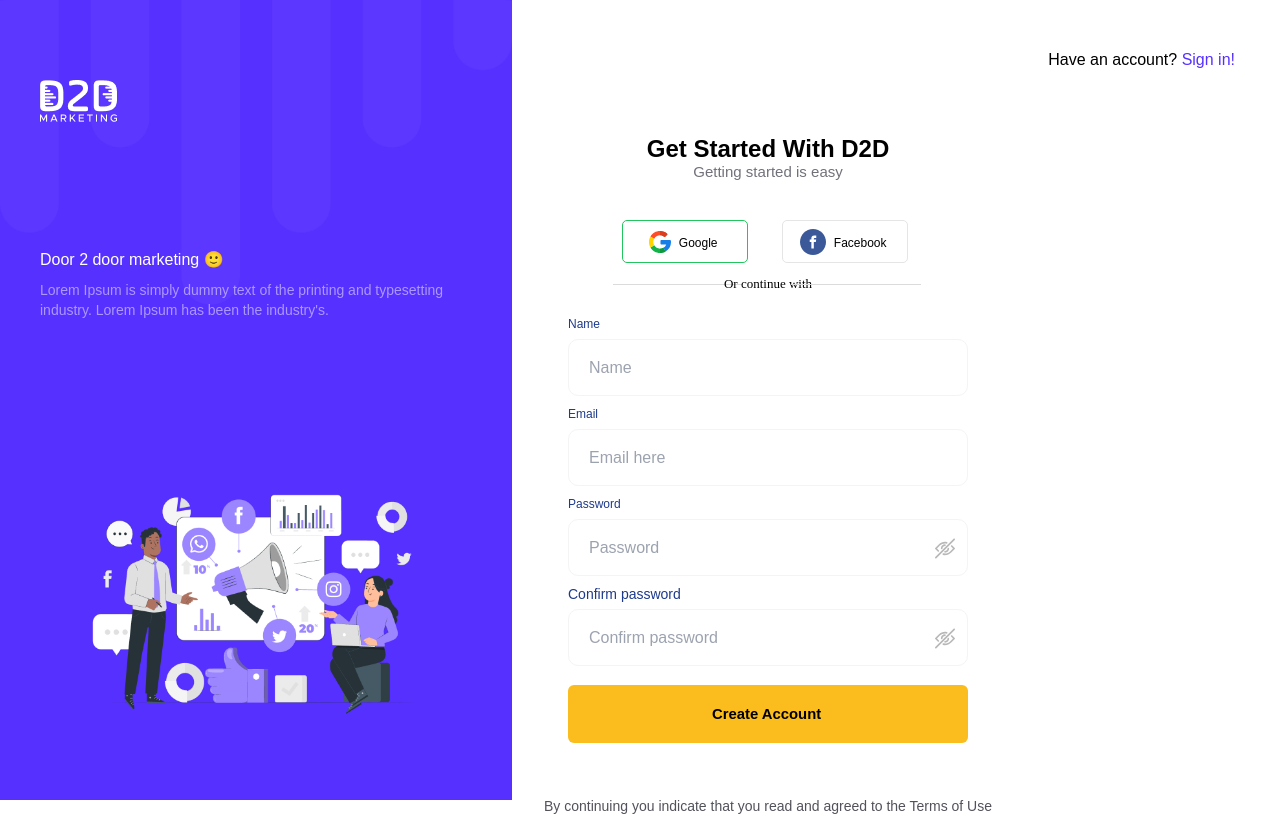
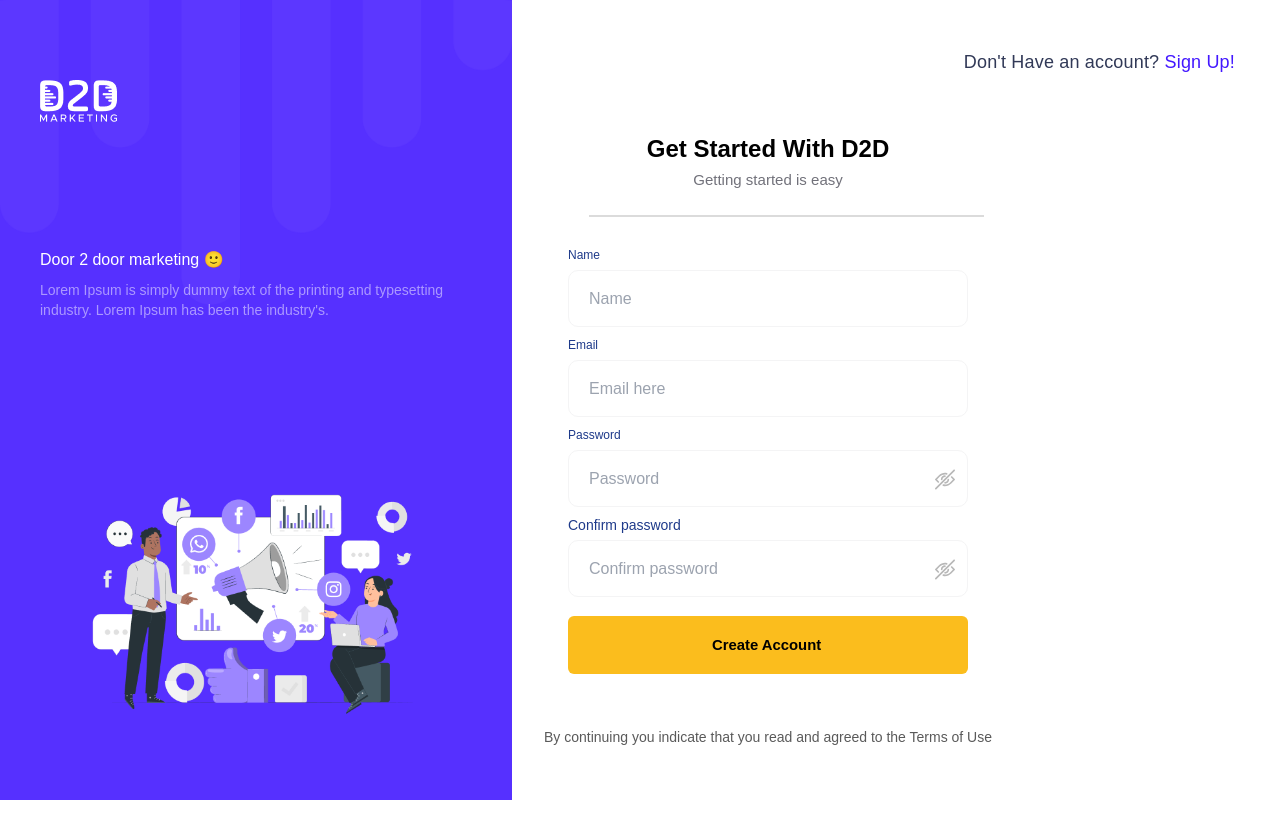
Before and after one commit to tajnur007/d2d-marketing-frontend, a Next.js app: page /auth/signup in a window 1280 px wide. Built offline with nearby package versions, Linux system fonts and the light colour scheme; a web font is replaced by a local one.

Commit message:
Remove unused code and remove vectorline

```diff
--- a/app/auth/forget-password/email-sent/page.tsx
+++ /dev/null
@@ -1,16 +0,0 @@
-import marketingForgetPassword from '@/assets/images/Marketing-forget-password.png';
-import EmailSent from '@/components/auth/email-sent';
-import AuthLayout from '@/components/layouts/auth-layout';
-import NoAccount from '@/components/auth/common/no-account';
-import { AUTH_LEFT_TEXT } from '@/utils/constants/common-constants';
-
-const EmailSentPage = () => {
-  return (
-    <AuthLayout text={AUTH_LEFT_TEXT} image={marketingForgetPassword}>
-      <NoAccount signupPage={false} />
-      <EmailSent />
-    </AuthLayout>
-  );
-};
-
-export default EmailSentPage;
--- a/app/auth/forget-password/page.tsx
+++ b/app/auth/forget-password/page.tsx
@@ -1,25 +1,16 @@
 'use client';
 
-import { useState } from 'react';
 import { AUTH_LEFT_TEXT } from '@/utils/constants/common-constants';
 import NoAccount from '@/components/auth/common/no-account';
-import NewPassword from '@/components/auth/new-password';
-import PasswordChanged from '@/components/auth/password-changed';
 import ResetPassword from '@/components/auth/reset-password';
 import AuthLayout from '@/components/layouts/auth-layout';
 import marketingForgetPassword from '@/assets/images/Marketing-forget-password.png';
 
 const ForgetPasswordPage = () => {
-  const [resetPassword, setResetPassword] = useState<boolean>(false);
-  const [newPassword, setNewPassword] = useState<boolean>(false);
-  const [passwordChanged, setPasswordC] = useState<boolean>(true);
-
   return (
     <AuthLayout text={AUTH_LEFT_TEXT} image={marketingForgetPassword}>
       <NoAccount signupPage={false} />
-      {resetPassword && <ResetPassword />}
-      {newPassword && <NewPassword />}
-      {passwordChanged && <PasswordChanged />}
+      <ResetPassword />
     </AuthLayout>
   );
 };
--- a/assets/icons.tsx
+++ b/assets/icons.tsx
@@ -256,19 +256,6 @@ export const FacebookIcon = () => {
   );
 };
 
-export const Vectorline = () => {
-  return (
-    <svg
-      width='130'
-      height='1'
-      viewBox='0 0 130 1'
-      fill='none'
-      xmlns='http://www.w3.org/2000/svg'>
-      <path d='M0 0.5H130' stroke='#DBDBDB' />
-    </svg>
-  );
-};
-
 export const BackArrowIcon = () => {
   return (
     <svg
--- a/components/auth/common/forget-password-common.tsx
+++ b/components/auth/common/forget-password-common.tsx
@@ -13,7 +13,7 @@ const ForgetPasswordCommon = ({ buttonInfo }: ForgetPasswordCommonProps) => {
   return (
     <>
       <button className={buttonInfo.className}>{buttonInfo.text}</button>
-      <p className='text-[18px] text-center font-xl my-10'>
+      <p className='text-[18px] text-center font-xl my-10 text-black'>
         Don&apos;t have an account?{' '}
         <Link href='/auth/signup' className='text-[#4318FF]'>
           Sign up
--- a/components/auth/common/no-account.tsx
+++ b/components/auth/common/no-account.tsx
@@ -13,7 +13,7 @@ const NoAccount = ({ signupPage }: NoAccountProps) => {
 
   return (
     <>
-      {isSignup ? (
+      {!isSignup ? (
         <div className='ml-auto pt-[48px] pr-[45px]'>
           Have an account?{' '}
           <Link href={PAGE_ROUTES.Signin}>
@@ -21,7 +21,7 @@ const NoAccount = ({ signupPage }: NoAccountProps) => {
           </Link>
         </div>
       ) : (
-        <div className='ml-auto pt-[48px] font-extralight text-transparent text-[18px] leading-[28.8px] tracking-[0.18px] text-[#313957] pr-[45px]'>
+        <div className='ml-auto pt-[48px] font-extralight text-[18px] leading-[28.8px] tracking-[0.18px] text-[#313957] pr-[45px]'>
           Don&apos;t Have an account?{' '}
           <Link href={PAGE_ROUTES.Signup}>
             <span className='text-[#4318FF] hover:underline'>Sign Up!</span>
--- a/components/auth/form/signin-form.tsx
+++ b/components/auth/form/signin-form.tsx
@@ -2,9 +2,6 @@
 
 import React, { useState, ChangeEvent } from 'react';
 import { PasswordRevealIcon } from '@/assets/icons';
-import { GoogleIcon } from '@/assets/icons';
-import { FacebookIcon } from '@/assets/icons';
-import { Vectorline } from '@/assets/icons';
 import { signIn } from 'next-auth/react';
 import { useRouter } from 'next/navigation';
 import { PAGE_ROUTES } from '@/utils/constants/common-constants';
@@ -53,49 +50,16 @@ const SigninForm = () => {
     <div>
       <div className='w-full h-full flex-col flex justify-center'>
         <div className='max-w-[600px] w-full h-min m-auto flex flex-col gap-2'>
-          <div className='left-[53%] -translate-x-1/2 top-[382px] absolute leading-[14.50px]'>
-            <Vectorline />
-          </div>
-          <div className='left-[60%] -translate-x-1/2 top-[376px] absolute text-black text-[13px] font-normal  leading-[14.50px]'>
-            Or continue with
-          </div>
-          <div className='left-[67%] -translate-x-1/2 top-[382px] absolute leading-[14.50px]'>
-            <Vectorline />
-          </div>
-        </div>
-        <div className='max-w-[600px] w-full h-min m-auto flex flex-col gap-2'>
-          <div className='w-[126px] h-[43px] left-[53.5%] -translate-x-1/2 top-[294px] absolute'>
-            <div className='w-[126px] h-[43px] left-0 top-0 absolute bg-white rounded-[5px] border border-green-500'>
-              <div className='left-[56px] top-[px] absolute text-black text-xs font-medium leading-[44px]'>
-                Google
-              </div>
-              <div className='w-[22px] h-[22px] left-[26px] top-[10px] absolute'>
-                <GoogleIcon />
-              </div>
-            </div>
-          </div>
-
-          <div className='w-[126px] h-[43px] left-[66%] -translate-x-1/2 top-[294px] absolute'>
-            <div className='w-[126px] h-[43px] left-0 top-0 absolute bg-white rounded-[5px] border border-neutral-200'>
-              <div className='w-[26px] h-[26px] left-[17px] top-[8px] absolute'>
-                <div className='w-[26px] h-[26px] left-0 top-0 absolute'>
-                  <FacebookIcon />
-                </div>
-              </div>
-              <div className='left-[51px] top-[px] absolute text-black text-xs font-medium leading-[44px]'>
-                Facebook
-              </div>
-            </div>
-          </div>
+          <div className='w-[395px] absolute border-b-2 border-b-[#DBDBDB] border-solid md:left-[44%] xl:left-[46%] 2xl:left-[49.5%] top-[285px]'></div>
         </div>
 
-        <div className='left-[67%] -translate-x-1/2 top-[626px] absolute text-red-600 text-sm font-normal  leading-[14.50px] cursor-pointer'>
+        <div className='left-[67%] -translate-x-1/2 top-[539px] absolute text-red-600 text-sm font-normal  leading-[14.50px] cursor-pointer'>
           <Link href={PAGE_ROUTES.Forgetpassword} className='mr-2'>
             Recover Password
           </Link>
         </div>
 
-        <div className='w-[148px] h-5 left-[53.5%] -translate-x-1/2 top-[623px] absolute'>
+        <div className='w-[148px] h-5 left-[53.5%] -translate-x-1/2 top-[536px] absolute'>
           <label className='relative inline-flex items-center mb-5 cursor-pointer'>
             <input
               type='checkbox'
@@ -108,7 +72,7 @@ const SigninForm = () => {
           </label>
         </div>
 
-        <div className='h-[77px] left-[60%] -translate-x-1/2 top-[407px] absolute flex-col justify-start items-start gap-2 inline-flex'>
+        <div className='h-[77px] left-[60%] -translate-x-1/2 top-[320px] absolute flex-col justify-start items-start gap-2 inline-flex'>
           <div className='text-blue-900 text-xs font-medium leading-[14px]'>Email</div>
           <div className='w-[400px] px-3 py-[15.50px] bg-white rounded-[10px] border border-zinc-100 justify-start items-center gap-5 inline-flex'>
             <div className='grow shrink basis-0 h-6 justify-start items-start gap-3 flex'>
@@ -125,7 +89,7 @@ const SigninForm = () => {
           </div>
         </div>
 
-        <div className='h-[77px] left-[60%] -translate-x-1/2 top-[497px] absolute flex-col justify-start items-start gap-2 inline-flex'>
+        <div className='h-[77px] left-[60%] -translate-x-1/2 top-[410px] absolute flex-col justify-start items-start gap-2 inline-flex'>
           <div className='text-blue-900 text-xs font-medium  leading-[14px]'>
             Password
           </div>
@@ -153,7 +117,7 @@ const SigninForm = () => {
         <div>
           <button
             style={{ backgroundColor: '#5630FF' }}
-            className='w-[400px] h-[57.75px] left-[60%] -translate-x-1/2 top-[699px] absolute text-white text-lg font-semibold  leading-[14.50px] rounded-md px-4 py-2 cursor-pointer'
+            className='w-[400px] h-[57.75px] left-[60%] -translate-x-1/2 top-[612px] absolute text-white text-lg font-semibold  leading-[14.50px] rounded-md px-4 py-2 cursor-pointer'
             onClick={handleLogin}>
             Log in
           </button>
--- a/components/auth/form/signup-form.tsx
+++ b/components/auth/form/signup-form.tsx
@@ -2,9 +2,6 @@
 
 import React, { useState, ChangeEvent } from 'react';
 import { PasswordRevealIcon } from '@/assets/icons';
-import { GoogleIcon } from '@/assets/icons';
-import { FacebookIcon } from '@/assets/icons';
-import { Vectorline } from '@/assets/icons';
 
 const SignupForm = () => {
   const [name, setName] = useState<string>('');
@@ -42,51 +39,17 @@ const SignupForm = () => {
           <div className='left-[60%] -translate-x-1/2 top-[133px] absolute text-black text-2xl font-semibold '>
             Get Started With D2D
           </div>
-          <div className='left-[60%] -translate-x-1/2 top-[167px] absolute text-zinc-500 text-[15.04px] font-normal  leading-[10.90px]'>
+          <div className='left-[60%] -translate-x-1/2 top-[175px] absolute text-zinc-500 text-[15.04px] font-normal  leading-[10.90px]'>
             Getting started is easy
           </div>
-          <div>
-            <div className="left-[53%] -translate-x-1/2 top-[284px] absolute text-black text-[13px] font-normal font-['Poppins'] leading-[14.50px]">
-              <Vectorline />
-            </div>
-            <div className="left-[60%] -translate-x-1/2 top-[277px] absolute text-black text-[13px] font-normal font-['Poppins'] leading-[14.50px]">
-              Or continue with
-            </div>
-            <div className="left-[66.9%] -translate-x-1/2 top-[284px] absolute text-black text-[13px] font-normal font-['Poppins'] leading-[14.50px]">
-              <Vectorline />
-            </div>
-          </div>
+          <div className='w-[395px] absolute border-b-2 border-b-[#DBDBDB] border-solid md:left-[44%] xl:left-[46%] 2xl:left-[49.5%] top-[215px]'></div>
         </div>
 
-        <div className='w-[126px] h-[43px] left-[53.5%] -translate-x-1/2 top-[220px] absolute'>
-          <div className='w-[126px] h-[43px] left-0 top-0 absolute bg-white rounded-[5px] border border-green-500'>
-            <div className='left-[56px] top-[px] absolute text-black text-xs font-medium leading-[44px]'>
-              Google
-            </div>
-            <div className='w-[22px] h-[22px] left-[26px] top-[10px] absolute'>
-              <GoogleIcon />
-            </div>
-          </div>
-        </div>
-
-        <div className='w-[126px] h-[43px] left-[66%] -translate-x-1/2 top-[220px] absolute'>
-          <div className='w-[126px] h-[43px] left-0 top-0 absolute bg-white rounded-[5px] border border-neutral-200'>
-            <div className='w-[26px] h-[26px] left-[17px] top-[8px] absolute'>
-              <div className='w-[26px] h-[26px] left-0 top-0 absolute'>
-                <FacebookIcon />
-              </div>
-            </div>
-            <div className='left-[51px] top-[px] absolute text-black text-xs font-medium leading-[44px]'>
-              Facebook
-            </div>
-          </div>
-        </div>
-
-        <div className='left-[60%] -translate-x-1/2 top-[799px] absolute text-zinc-600 text-sm font-normal leading-[14.50px]'>
+        <div className='left-[60%] -translate-x-1/2 top-[730px] absolute text-[#5A5A5A] text-sm font-normal leading-[14.50px]'>
           By continuing you indicate that you read and agreed to the Terms of Use
         </div>
 
-        <div className='h-[77px] left-[60%] -translate-x-1/2 top-[317px] absolute flex-col justify-start items-start gap-2 inline-flex'>
+        <div className='h-[77px] left-[60%] -translate-x-1/2 top-[248px] absolute flex-col justify-start items-start gap-2 inline-flex'>
           <div className='text-blue-900 text-xs font-medium  leading-[14px]'>Name</div>
           <div className='w-[400px] px-3 py-[15.50px] bg-white rounded-[10px] border border-zinc-100 justify-start items-center gap-5 inline-flex'>
             <div className='grow shrink basis-0 h-6 justify-start items-start gap-3 flex'>
@@ -103,7 +66,7 @@ const SignupForm = () => {
           </div>
         </div>
 
-        <div className='h-[77px] left-[60%] -translate-x-1/2 top-[407px] absolute flex-col justify-start items-start gap-2 inline-flex'>
+        <div className='h-[77px] left-[60%] -translate-x-1/2 top-[338px] absolute flex-col justify-start items-start gap-2 inline-flex'>
           <div className='text-blue-900 text-xs font-medium leading-[14px]'>Email</div>
           <div className='w-[400px] px-3 py-[15.50px] bg-white rounded-[10px] border border-zinc-100 justify-start items-center gap-5 inline-flex'>
             <div className='grow shrink basis-0 h-6 justify-start items-start gap-3 flex'>
@@ -120,7 +83,7 @@ const SignupForm = () => {
           </div>
         </div>
 
-        <div className='h-[77px] left-[60%] -translate-x-1/2 top-[497px] absolute flex-col justify-start items-start gap-2 inline-flex'>
+        <div className='h-[77px] left-[60%] -translate-x-1/2 top-[428px] absolute flex-col justify-start items-start gap-2 inline-flex'>
           <div className='text-blue-900 text-xs font-medium  leading-[14px]'>
             Password
           </div>
@@ -144,7 +107,7 @@ const SignupForm = () => {
           </div>
         </div>
 
-        <div className='h-[77px] left-[60%] -translate-x-1/2 top-[587px] absolute flex-col justify-start items-start gap-2 inline-flex'>
+        <div className='h-[77px] left-[60%] -translate-x-1/2 top-[518px] absolute flex-col justify-start items-start gap-2 inline-flex'>
           <div className='text-blue-900 text-sm font-medium  leading-[14px]'>
             Confirm password
           </div>
@@ -168,7 +131,7 @@ const SignupForm = () => {
           </div>
         </div>
 
-        <div className='w-[400px] h-[57.75px] left-[60%] -translate-x-1/2 top-[685px] absolute'>
+        <div className='w-[400px] h-[57.75px] left-[60%] -translate-x-1/2 top-[616px] absolute'>
           <button
             style={{ backgroundColor: '#FBBD1D' }}
             className='w-full h-full rounded-md'
--- a/components/auth/reset-password.tsx
+++ b/components/auth/reset-password.tsx
@@ -17,14 +17,12 @@ const ResetPassword = () => {
     setEmail('');
     setEmailSubmitted(true);
   };
+
   // We should not navigate user to another page after submitting an email, keep the user into same route
   if (emailSubmitted) {
-    return (
-      <>
-        <EmailSent />
-      </>
-    );
+    return <EmailSent />;
   }
+
   return (
     <section>
       <div className='max-w-[600px] mx-auto px-6 py-12'>
```
